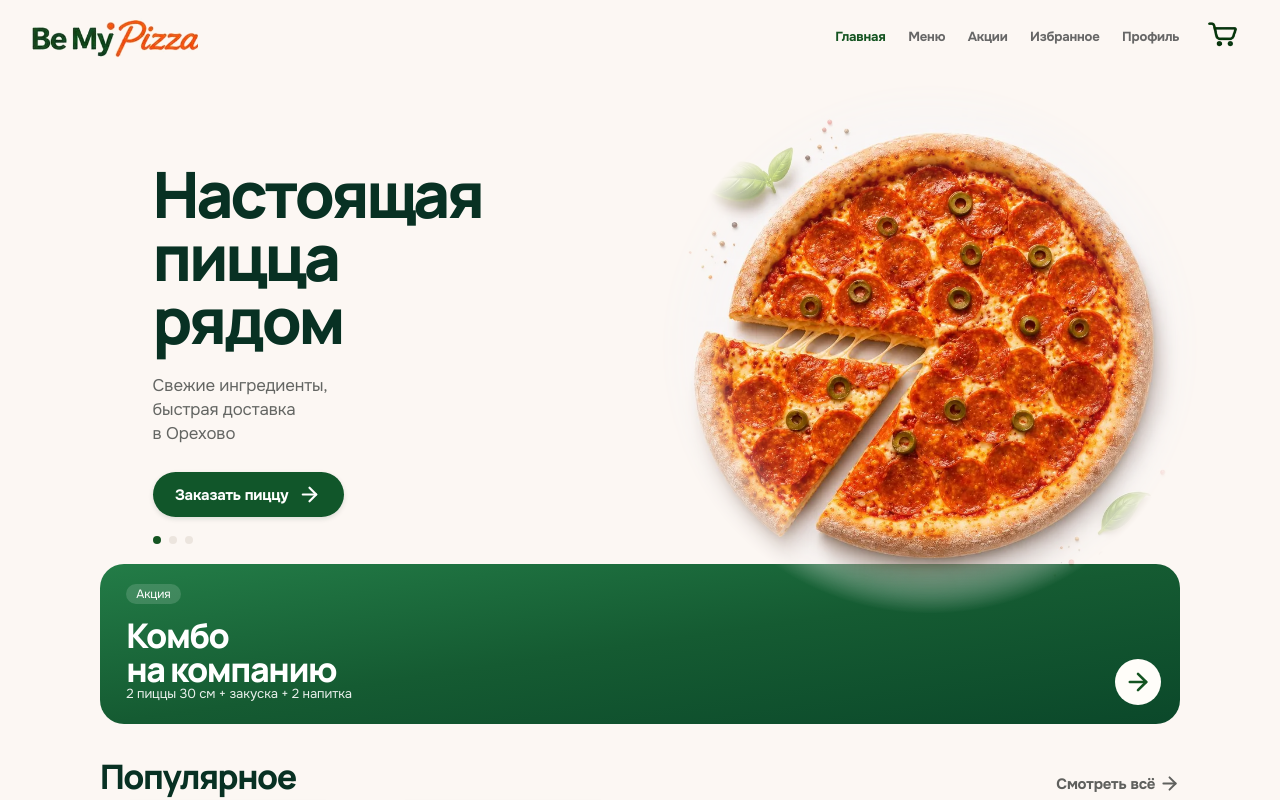
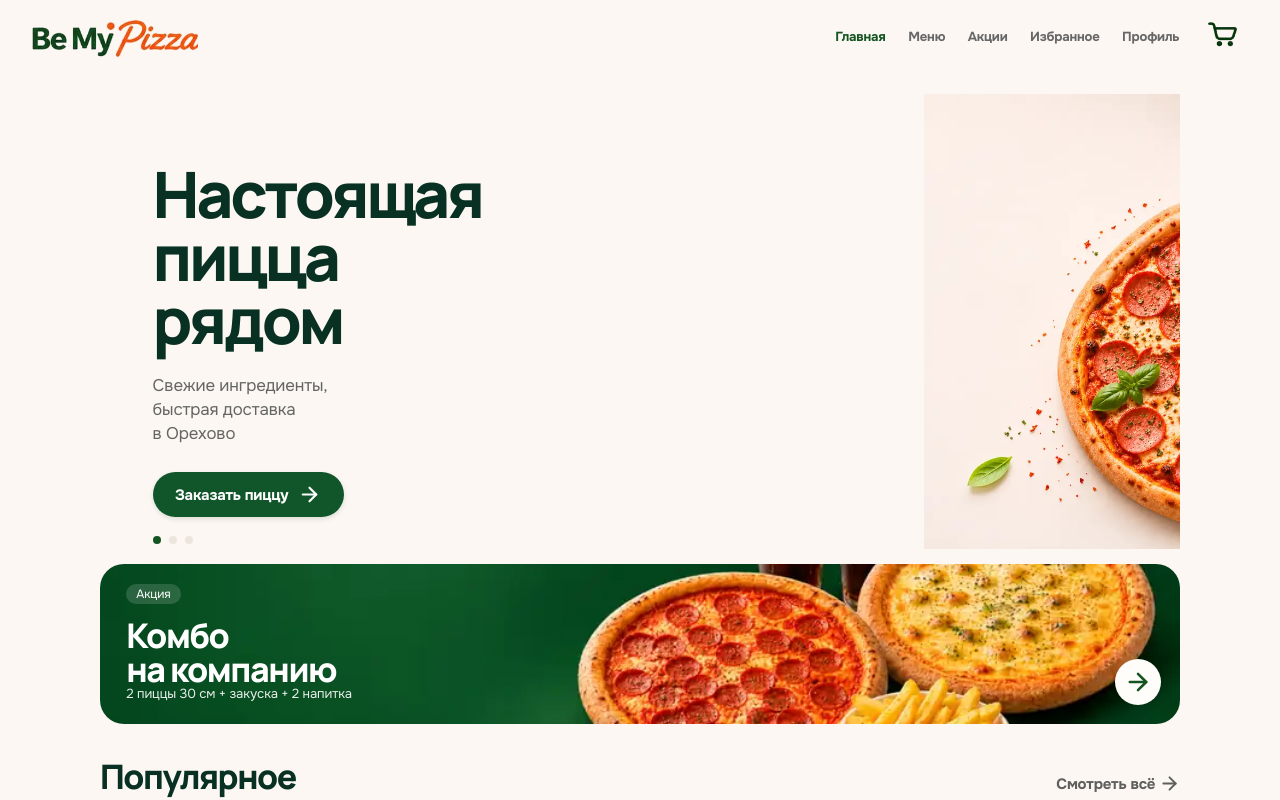
Before and after one commit to Ryt1nger/Be-My-Pizza, a React (Vite) app in the folder apps/customer/: page / in a window 1280 px wide. Shown: the top 800 px of the page. Built offline with nearby package versions, Linux system fonts and the light colour scheme.

Commit message:
feat: replace hero and promo with owner-supplied optimized wallpaper images

```diff
--- a/apps/customer/src/pages/HomePage.tsx
+++ b/apps/customer/src/pages/HomePage.tsx
@@ -2,8 +2,6 @@ import { Link } from 'react-router-dom';
 import { ArrowRight } from 'lucide-react';
 import { useQuery } from '@tanstack/react-query';
 import { catalogGateway } from '@/api';
-import { ProductPhoto } from '@/shared/ui/ProductPhoto';
-import { BrandIcon } from '@/shared/ui/BrandIcon';
 import type { Product } from '@/domain/catalog';
 import { PizzaProductCard } from '@/shared/ui/PizzaProductCard';
 
@@ -24,10 +22,9 @@ export function HomePage(){
    .filter((p):p is Product=>Boolean(p));
  return <div className="mx-auto max-w-[1080px]">
   <section aria-labelledby="home-title"
-    className="relative z-20 -mx-4 h-[305px] overflow-visible px-[23px] sm:mx-0 sm:h-[400px] sm:px-10 lg:h-[455px] lg:px-14">
-    <div className="pointer-events-none absolute z-0 -right-[195px] -top-[24px] h-[468px] w-[468px] sm:-right-[83px] sm:-top-[18px] sm:h-[500px] sm:w-[500px] lg:-right-[30px] lg:-top-[15px] lg:h-[560px] lg:w-[560px]" style={{maskImage:"radial-gradient(ellipse 55% 54% at 50% 48%, #000 52%, rgba(0,0,0,.92) 65%, transparent 88%)",WebkitMaskImage:"radial-gradient(ellipse 55% 54% at 50% 48%, #000 52%, rgba(0,0,0,.92) 65%, transparent 88%)"}}>
-      <ProductPhoto src="/media/products/pepperoni.webp" alt="Пицца Пепперони" className="h-full w-full object-contain mix-blend-multiply"/>
-    </div>
+    className="bmp-home-hero relative -mx-4 h-[305px] overflow-hidden px-[23px] sm:mx-0 sm:h-[400px] sm:px-10 lg:h-[455px] lg:px-14"
+    style={{backgroundImage:`url("${import.meta.env.BASE_URL}media/hero/hero-user.webp")`}}>
+    {/* Single owner-supplied background. No overlaid pizza image or mask. */}
     <div className="relative z-10 pt-[24px] sm:pt-[53px] lg:pt-[68px]">
       <h1 id="home-title" className="bmp-display text-[clamp(35px,9.5vw,41px)] leading-[.99] text-ink sm:text-[53px] lg:text-[64px]">
         <span className="block">Настоящая</span>
@@ -49,8 +46,9 @@ export function HomePage(){
     </div>
   </section>
 
-  <section aria-label="Концепт акции — изображение появится позже"
-    className="relative isolate mt-[10px] h-[120px] overflow-hidden rounded-[19px] bg-gradient-to-br from-[#237C47] via-[#155B32] to-[#0B482A] px-[16px] py-[12px] text-white sm:mt-4 sm:h-[160px] sm:rounded-[24px] sm:px-7 sm:py-5">
+  <section aria-label="Акция: Комбо на компанию"
+    className="bmp-promo-banner relative isolate mt-[10px] h-[120px] overflow-hidden rounded-[19px] bg-[#07552E] px-[16px] py-[12px] text-white sm:mt-4 sm:h-[160px] sm:rounded-[24px] sm:px-7 sm:py-5"
+    style={{backgroundImage:`url("${import.meta.env.BASE_URL}media/promotions/combo-user.webp")`}}>
     <div className="relative z-10 max-w-[64%]">
       <span className="bmp-body inline-flex rounded-full bg-white/15 px-[10px] py-[3px] text-[11px] leading-[1.2] sm:text-[12px]">Акция</span>
       <h2 className="bmp-heading mt-[9px] text-[23px] leading-[.99] text-white sm:mt-4 sm:text-[34px]">
@@ -60,9 +58,7 @@ export function HomePage(){
     <p className="bmp-body absolute bottom-[13px] left-[16px] right-[64px] z-10 whitespace-nowrap text-[clamp(11.5px,3vw,13px)] leading-[1.25] text-white/90 sm:bottom-[20px] sm:left-7 sm:text-sm">
       2 пиццы 30 см + закуска + 2 напитка
     </p>
-    {/* Reserved for the agreed promo photography. Leave intentionally empty. */}
-    <div aria-hidden="true" data-promo-image-slot="reserved"
-      className="pointer-events-none absolute inset-y-0 right-0 w-[42%]"/>
+    {/* Owner-supplied combo photo fills the banner under the typography. */}
     <Link to="/promotions" aria-label="Перейти к акциям"
       className="absolute bottom-[12px] right-[11px] z-20 grid h-[37px] w-[37px] place-items-center rounded-full bg-surface text-primary sm:bottom-5 sm:right-5 sm:h-[46px] sm:w-[46px]">
       <ArrowRight size={28} strokeWidth={2.25} aria-hidden="true"/>
--- a/apps/customer/src/shared/styles/index.css
+++ b/apps/customer/src/shared/styles/index.css
@@ -120,3 +120,20 @@ body::-webkit-scrollbar,
   width:0;
   height:0;
 }
+
+/* Owner-provided hero wallpaper: keep its complete portrait height visible,
+   anchored on the right. Unlike the old foreground image, it cannot escape
+   into the following promotion, and has no artificial radial blur/crop. */
+.bmp-home-hero{
+  background-color:var(--bmp-background);
+  background-repeat:no-repeat;
+  background-position:right center;
+  background-size:auto 100%;
+}
+/* Entire landscape photograph is the banner background, including beneath
+   its text and button. Preserve the dark-green left side for readability. */
+.bmp-promo-banner{
+  background-repeat:no-repeat;
+  background-position:center center;
+  background-size:cover;
+}
```
Also changed, not shown: apps/customer/public/media/hero/hero-user.webp (added), apps/customer/public/media/promotions/combo-user.webp (added), 2 other files (tests, documents, lock files or other folders).
